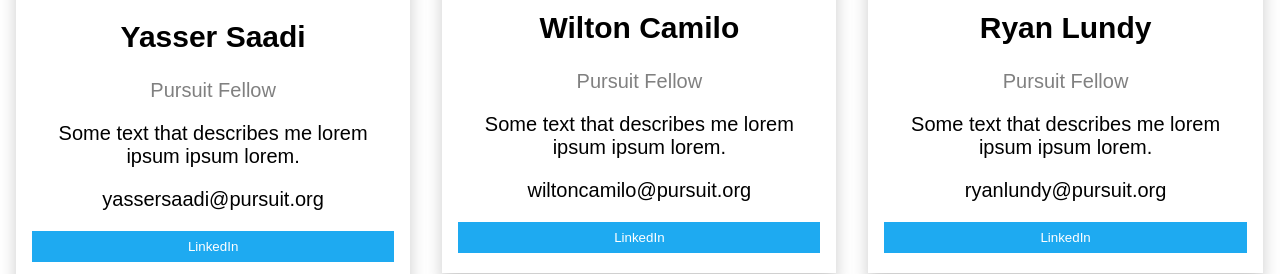
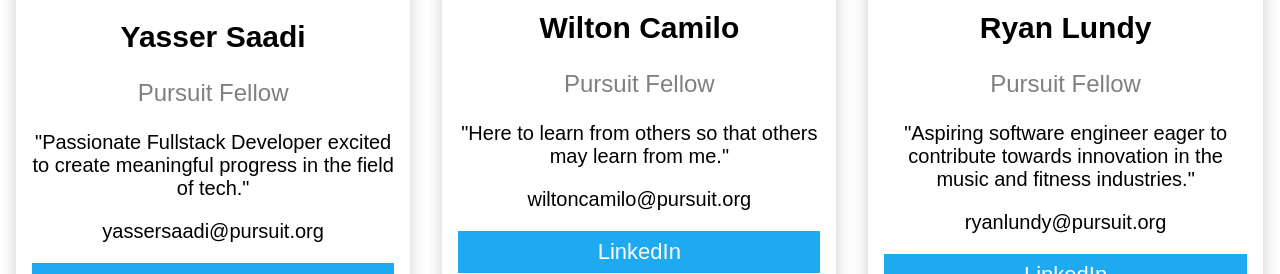
Before and after one commit to YasserS-21/YouTube-Clone-Project, a React (Create React App) app: page /about in a window 1280 px wide. Shown: the part 678-952 px from the top of the page. Built offline with nearby package versions, Linux system fonts and the light colour scheme; no server answers.

Commit message:
Updated bios and css in about section

```diff
--- a/src/Components/About/About.css
+++ b/src/Components/About/About.css
@@ -58,7 +58,7 @@ html {
 
 .title {
     color: grey;
-    font-size: 1em;
+    font-size: 1.2em;
 }
 
 .button {
@@ -71,6 +71,7 @@ html {
     text-align: center;
     cursor: pointer;
     width: 100%;
+    font-size: 1.1em;
 }
 
 .button:hover {
--- a/src/Components/About/About.jsx
+++ b/src/Components/About/About.jsx
@@ -19,7 +19,11 @@ export default function About() {
                         <div className="container">
                             <h2>Yasser Saadi</h2>
                             <p className="title">Pursuit Fellow</p>
-                            <p>Some text that describes me lorem ipsum ipsum lorem.</p>
+                            <p>
+                                "Passionate Fullstack Developer excited
+                                to create meaningful progress in the
+                                field of tech."
+                            </p>
                             <p>yassersaadi@pursuit.org</p>
                             <a href="https://www.linkedin.com/in/yasser-saadi/" target="_blank" rel="noopener noreferrer">
                                 <p><button className="button">LinkedIn</button></p>
@@ -34,7 +38,10 @@ export default function About() {
                         <div className="container">
                             <h2>Wilton Camilo</h2>
                             <p className="title">Pursuit Fellow</p>
-                            <p>Some text that describes me lorem ipsum ipsum lorem.</p>
+                            <p>
+                                "Here to learn from others so that others
+                                may learn from me."
+                            </p>
                             <p>wiltoncamilo@pursuit.org</p>
                             <a href="https://www.linkedin.com/in/wilton-l-camilo-339b78130/" target="_blank" rel="noopener noreferrer">
                                 <p><button className="button">LinkedIn</button></p>
@@ -49,7 +56,11 @@ export default function About() {
                         <div className="container">
                             <h2>Ryan Lundy</h2>
                             <p className="title">Pursuit Fellow</p>
-                            <p>Some text that describes me lorem ipsum ipsum lorem.</p>
+                            <p>
+                                "Aspiring software engineer eager to
+                                contribute towards innovation in the
+                                music and fitness industries."
+                            </p>
                             <p>ryanlundy@pursuit.org</p>
                             <a href="https://www.linkedin.com/in/1ryanlundy/" target="_blank" rel="noopener noreferrer">
                                 <p><button className="button">LinkedIn</button></p>
```
